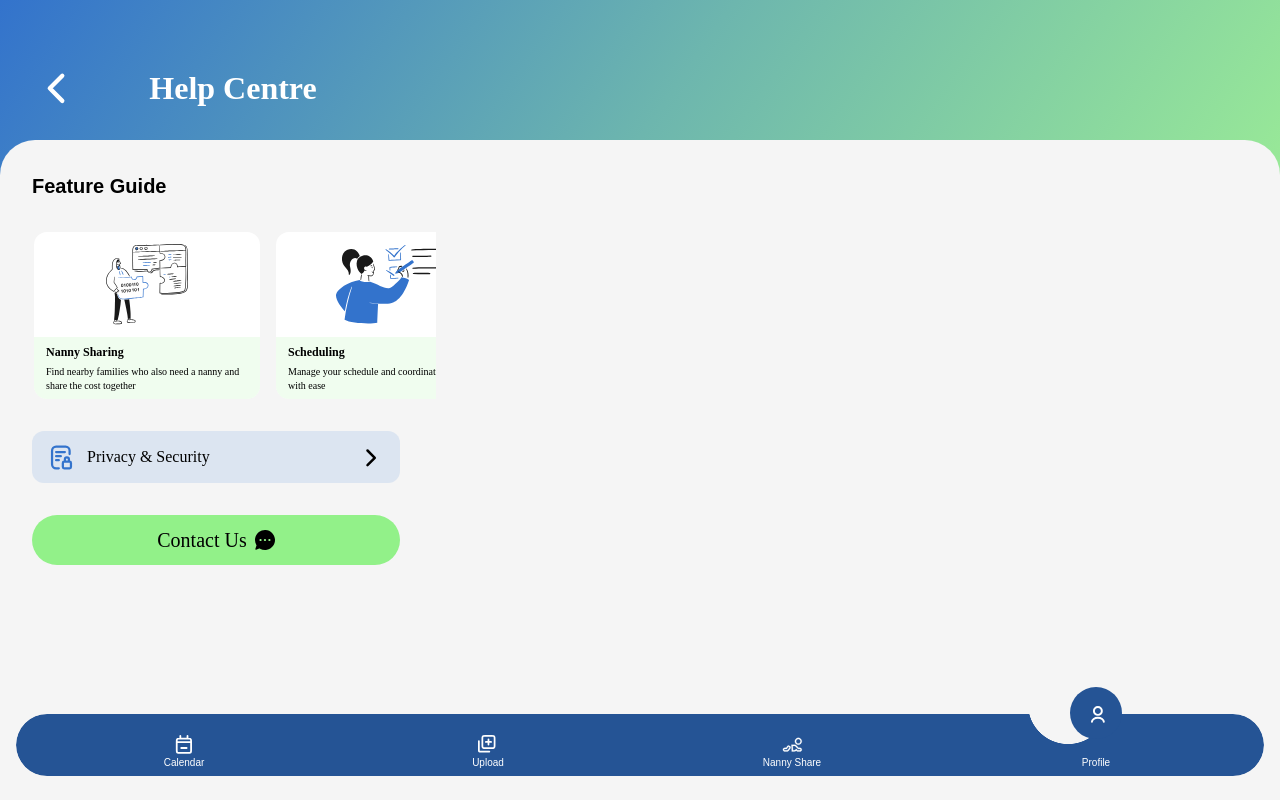
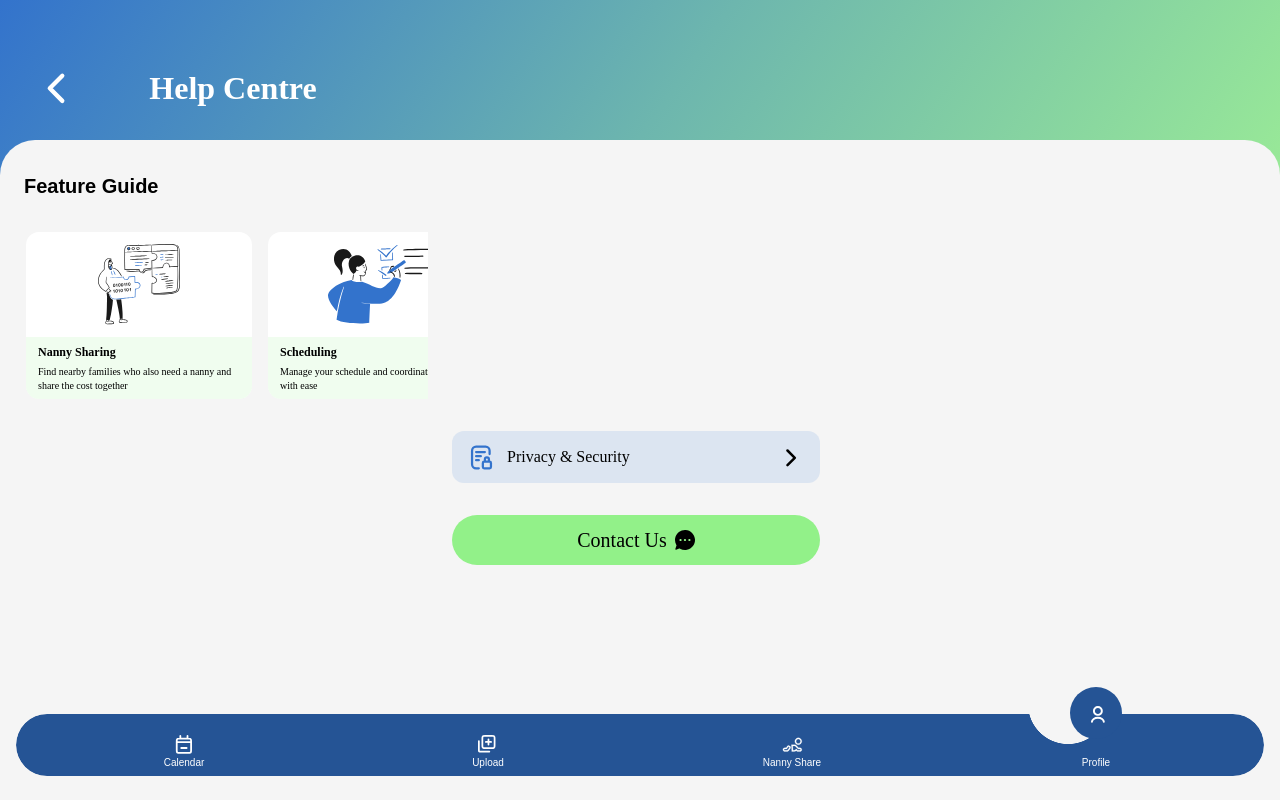
Before and after one commit to IDSP-TRADECARE/Tandem, a Next.js app: page /profile/HelpCentre in a window 1280 px wide. Built offline with nearby package versions, Linux system fonts and the light colour scheme; no server answers; a web font is replaced by a local one.

Commit message:
adjust css for Help Centre page

```diff
--- a/src/app/profile/HelpCentre/page.tsx
+++ b/src/app/profile/HelpCentre/page.tsx
@@ -17,11 +17,12 @@ function HelpCentre() {
             <ProfileHeader title="Help Centre" />
         </div>
       <HalfBackground topPosition="140px">
-        <div className="p-8 space-y-8">
+        <div className="p-8 space-y-8 pl-6">
           <h3 className="text-xl font-bold font-alan">Feature Guide</h3>
           <div className="ml-0.5 mr-0.5">
             <ProfileCardCarousel />
           </div>
+          <div className="flex flex-col items-center space-y-8">
             <OptionButton
               icon="/profile/ComponentIcon/Privacy.svg"
               text="Privacy & Security"
@@ -34,6 +35,7 @@ function HelpCentre() {
               onClick={() => router.push('/profile/ContactUs')}
             />
           </div>
+        </div>
         <BottomNav />
     </HalfBackground>
   </GradientBackgroundFull>
```
Lines whose indentation alone changed are shown as unchanged.
